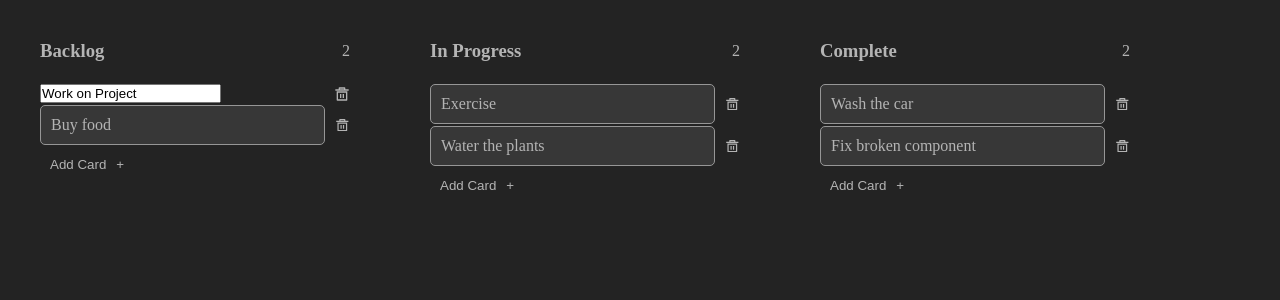
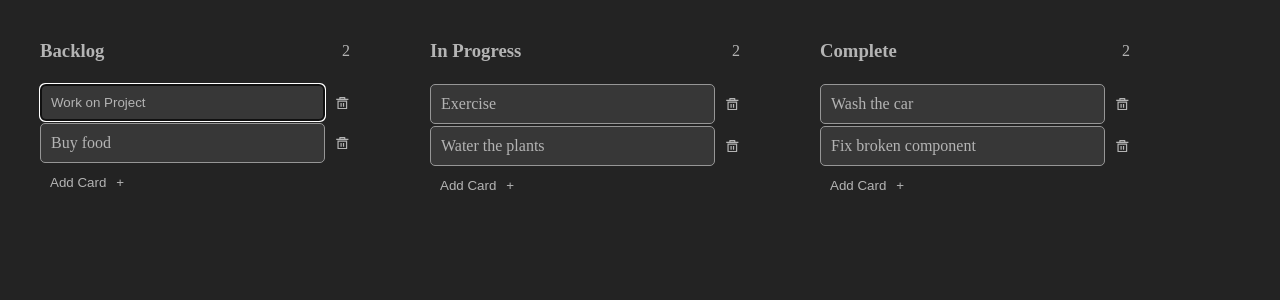
Before and after one commit to johnobriendev/kanbanReact, a React (Vite) app: page / in a window 1280 px wide. Both pictures are taken after a click on the element "Work on Project". Shown: the top 300 px of the page. Built offline with nearby package versions, Linux system fonts and the light colour scheme.

Commit message:
add autofocus to edit input

```diff
--- a/src/components/Card.jsx
+++ b/src/components/Card.jsx
@@ -27,6 +27,8 @@ function Card({title, id, list, handleDeleteCard}){
                     value={cardTitle}
                     onChange={handleTitleChange}
                     onBlur={() => setIsEditing(false)}
+                    className="card"
+                    autoFocus
                     />
                 ) : (
                     <div draggable="true" className="card">
--- a/src/components/styles/Card.css
+++ b/src/components/styles/Card.css
@@ -6,6 +6,7 @@
     border: solid .5px rgb(150, 150, 150);
     border-radius: 5px;
     cursor: pointer;
+    color: rgb(180, 180, 180)
 }
 .card-container{
     display: flex;
```
